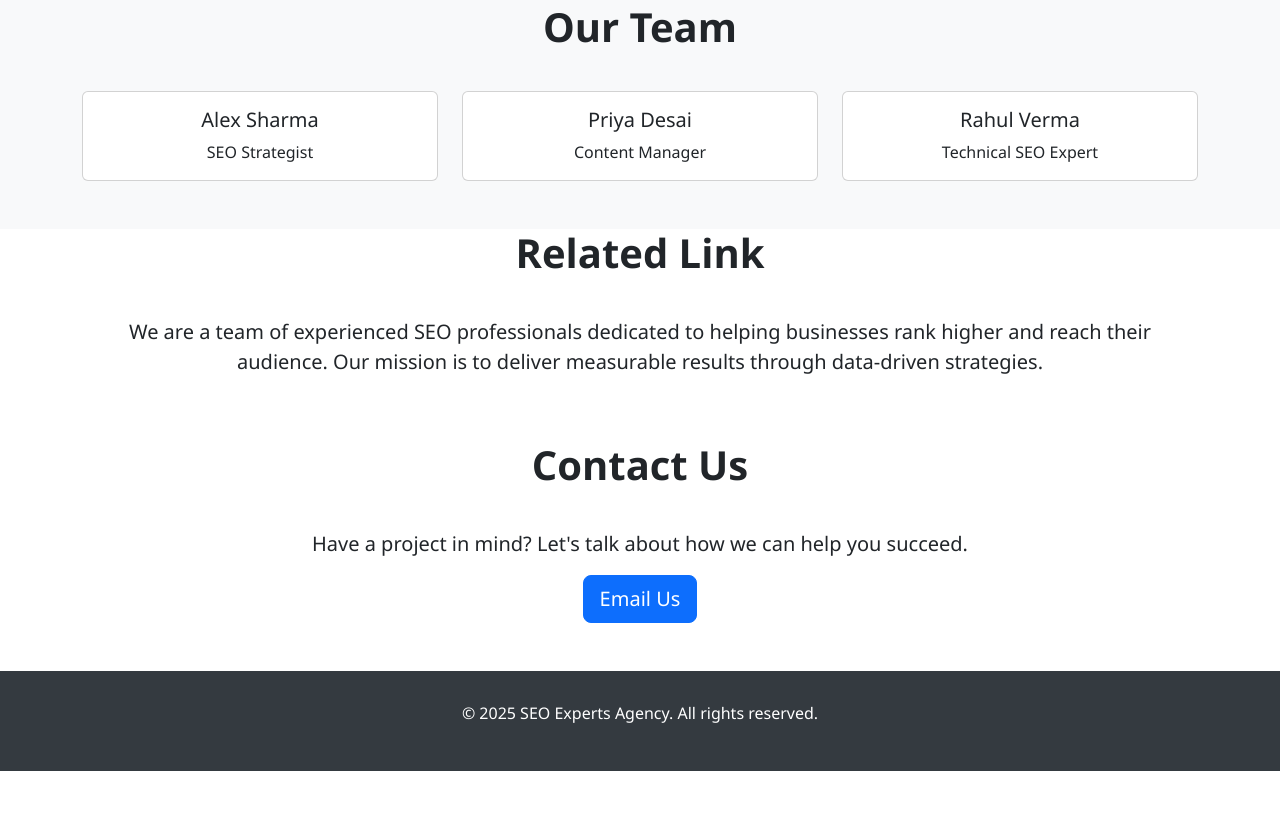
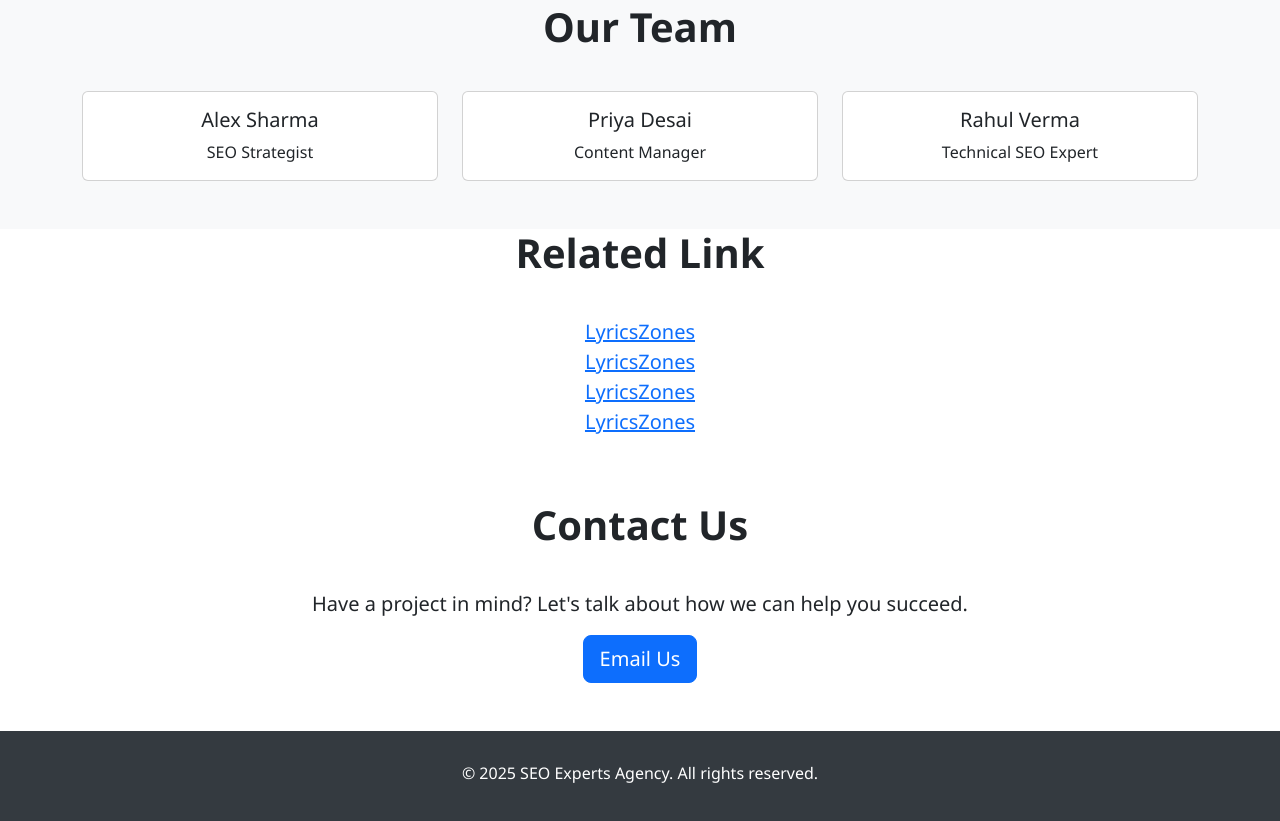
Before and after one commit to LyricsZones/LyricsZones, a plain HTML site: page index.html in a window 1280 px wide. Shown: the part 1058-1879 px from the top of the page. Before the commit the page ends 1829 px from the top, so only its background shows below. Drawn offline with nearby package versions, Linux system fonts and the light colour scheme.

Commit message:
Update index.html

```diff
--- a/index.html
+++ b/index.html
@@ -145,7 +145,14 @@
 
     <div class="container text-center">
             <h2 class="section-title">Related Link</h2>
-            <p class="lead">We are a team of experienced SEO professionals dedicated to helping businesses rank higher and reach their audience. Our mission is to deliver measurable results through data-driven strategies.</p>
+            <p class="lead"> <a href="https://www.lyricszones.com/unbound-veer-sandhu/">LyricsZones</a>
+<br>
+<a href="https://www.lyricszones.com/chandaniya-vishal-mishra/">LyricsZones</a>
+ <br>
+<a href="https://www.lyricszones.com/nuvvunte-chaley-lyrics-andhra-king-taluka/">LyricsZones</a>
+ <br>
+  <a href="https://www.lyricszones.com/">LyricsZones</a>
+<br>
         </div>
 
     <!-- Contact Section -->
```
